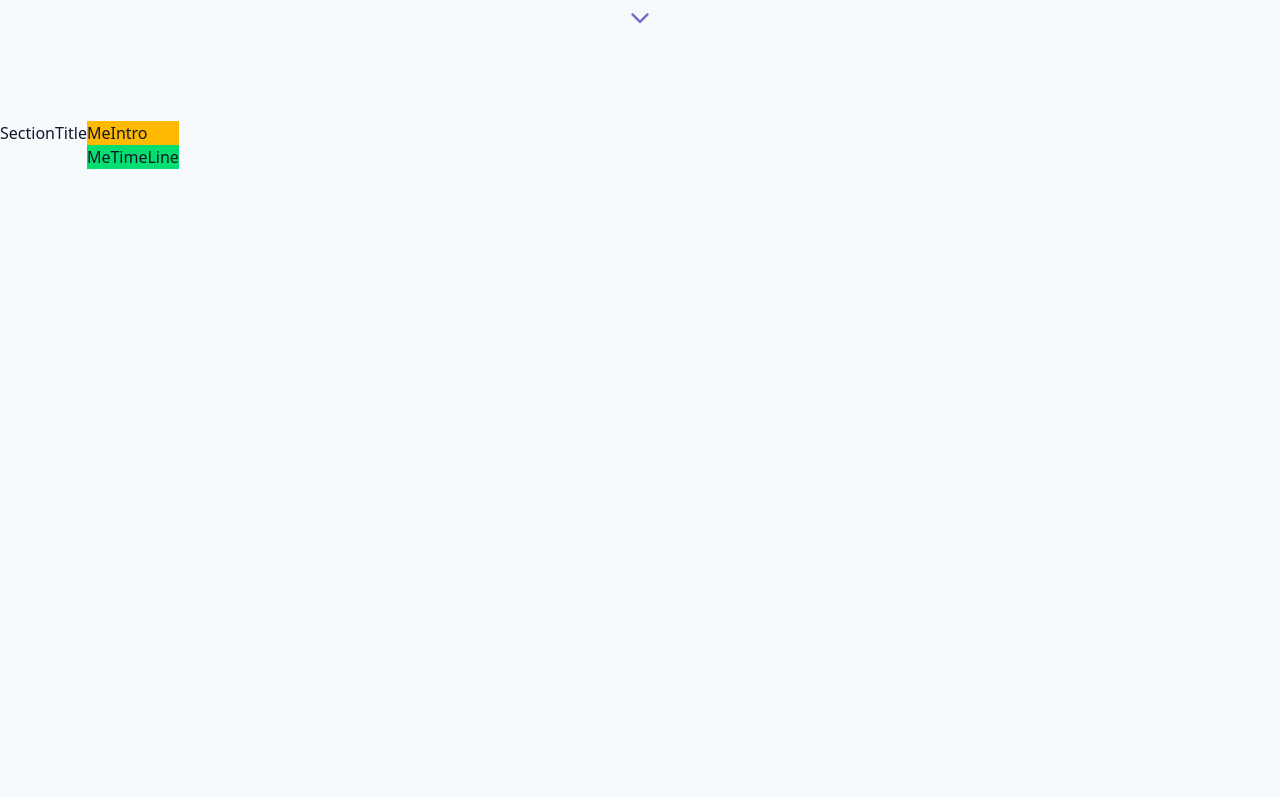
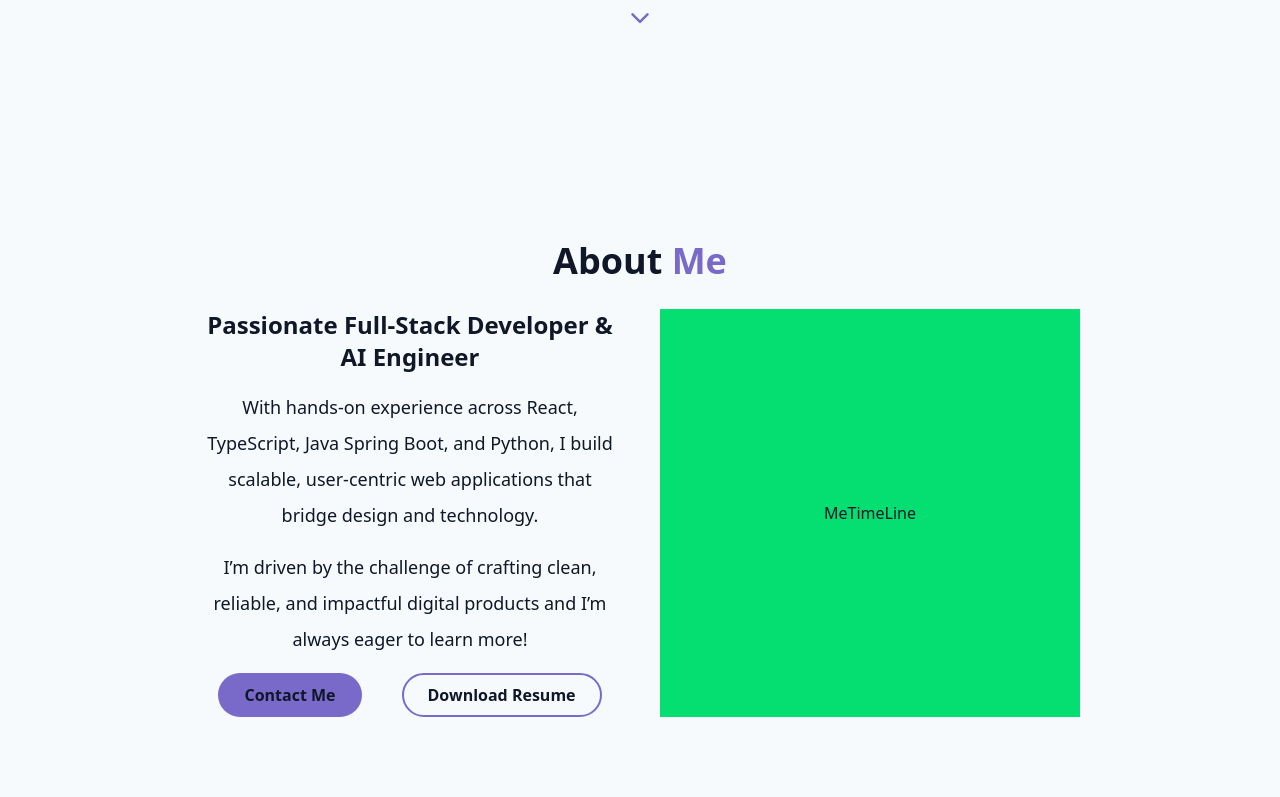
Before and after one commit to montage0921/Portfolio, a React (Vite) app: page / in a window 1280 px wide. Shown: the part 743-1540 px from the top of the page. Built offline with nearby package versions, Linux system fonts and the light colour scheme.

Commit message:
finish MeIntro.tsx

```diff
--- a/src/components/MeIntro.tsx
+++ b/src/components/MeIntro.tsx
@@ -1,5 +1,40 @@
 import React from "react";
+import MyButton from "../utility/MyButton";
 
 export default function MeIntro() {
-  return <div className="bg-amber-400">MeIntro</div>;
+  function handleContact() {
+    const contactDiv = document.getElementById("contact");
+    contactDiv?.scrollIntoView({ behavior: "smooth", block: "start" });
+  }
+
+  return (
+    <div className="flex-1 flex flex-col gap-4 items-center text-center max-w-2xl md:max-w-xl leading-loose text-lg">
+      <h3 className="text-xl md:text-2xl text-[var(--navbar-text-color)] font-semibold">
+        Passionate Full-Stack Developer & AI Engineer
+      </h3>
+      <p>
+        With hands-on experience across React, TypeScript, Java Spring Boot, and
+        Python, I build scalable, user-centric web applications that bridge
+        design and technology.
+      </p>
+      <p>
+        I’m driven by the challenge of crafting clean, reliable, and impactful
+        digital products and I’m always eager to learn more!
+      </p>
+      <div className="flex gap-10">
+        <MyButton
+          color={"var(--theme-color)"}
+          text={"Contact Me"}
+          btFn={handleContact}
+        />
+        <MyButton
+          color={"var(--bg-color)"}
+          borderColor="var(--theme-color)"
+          text={"Download Resume"}
+          download={true}
+          href="public\Te Shi - Resume.pdf"
+        />
+      </div>
+    </div>
+  );
 }
--- a/src/components/MeTimeLine.tsx
+++ b/src/components/MeTimeLine.tsx
@@ -1,5 +1,9 @@
 import React from "react";
 
 export default function MeTimeLine() {
-  return <div className="bg-green-400">MeTimeLine</div>;
+  return (
+    <div className="bg-green-400 flex-1 flex justify-center items-center">
+      MeTimeLine
+    </div>
+  );
 }
--- a/src/sections/Journey.tsx
+++ b/src/sections/Journey.tsx
@@ -5,9 +5,12 @@ import SectionTitle from "../utility/SectionTitle";
 
 export default function Journey() {
   return (
-    <div id="journey" className="min-h-screen flex ">
-      <SectionTitle />
-      <div>
+    <div
+      id="journey"
+      className="min-h-screen flex flex-col items-center gap-7 pt-30"
+    >
+      <SectionTitle text="About" coloredText="Me" />
+      <div className="min-w-screen flex flex-col md:flex-row justify-center px-50 gap-10">
         <MeIntro />
         <MeTimeLine />
       </div>
--- a/src/utility/MyButton.tsx
+++ b/src/utility/MyButton.tsx
@@ -1,18 +1,45 @@
 import React from "react";
 
 type MyButtonProps = {
-  color: string;
+  color?: string;
+  borderColor?: string;
   text: string;
-  btFn: () => void;
+  btFn?: () => void;
+  children?: React.ReactNode;
+  download?: boolean;
+  href?: string;
 };
 
-export default function MyButton({ color, text, btFn }: MyButtonProps) {
+export default function MyButton({
+  color,
+  borderColor,
+  text,
+  btFn,
+  download = false,
+  href,
+}: MyButtonProps) {
+  if (download) {
+    return (
+      <a
+        style={{
+          backgroundColor: `hsl(${color})`,
+          borderColor: borderColor ? `hsl(${borderColor})` : "transparent",
+        }}
+        className="px-6 py-2 border-2 flex justify-center items-center rounded-full font-semibold text-sm md:text-base hover:cursor-pointer transition-transform duration-300 hover:scale-[1.1]"
+        href={href}
+        download
+      >
+        {text}
+      </a>
+    );
+  }
   return (
     <div
       style={{
         backgroundColor: `hsl(${color})`,
+        borderColor: borderColor ? `hsl(${borderColor})` : "transparent",
       }}
-      className="px-6 py-2 flex justify-center items-center rounded-full font-semibold text-sm md:text-base hover:cursor-pointer"
+      className="px-6 py-2 border-2 flex justify-center items-center rounded-full font-semibold text-sm md:text-base hover:cursor-pointer transition-transform duration-300 hover:scale-[1.1]"
       onClick={btFn}
     >
       {text}
--- a/src/utility/SectionTitle.tsx
+++ b/src/utility/SectionTitle.tsx
@@ -1,5 +1,15 @@
 import React from "react";
 
-export default function SectionTitle() {
-  return <div>SectionTitle</div>;
+type SectionTitleProsp = {
+  text: string;
+  coloredText: string;
+};
+
+export default function SectionTitle({ text, coloredText }: SectionTitleProsp) {
+  return (
+    <div className="text-3xl md:text-4xl font-bold">
+      {text}{" "}
+      <span className="text-[hsl(var(--theme-color))]">{coloredText}</span>
+    </div>
+  );
 }
```
